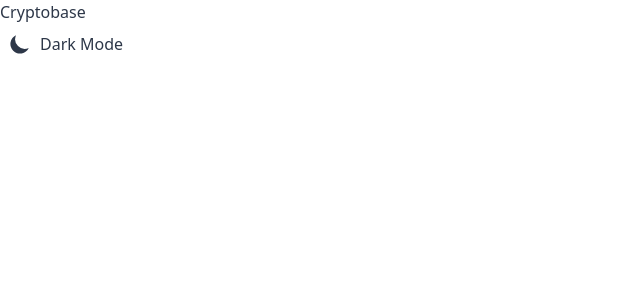
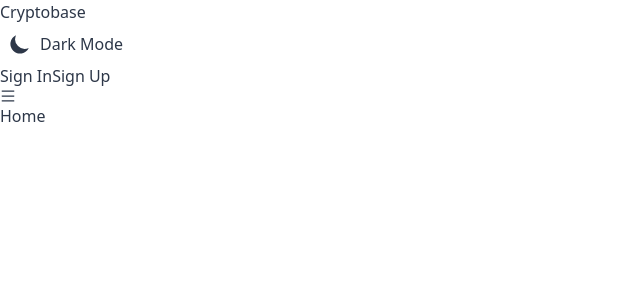
Before and after one commit to IamEssJay/Cryptobase, a React (Create React App) app: page / in a window 1280 px wide. Shown: the top 300 px of the page, without its empty margins (0-640 px from the left). Built offline with nearby package versions, Linux system fonts and the light colour scheme.

Commit message:
Checkpoint

```diff
--- a/src/components/Navbar.jsx
+++ b/src/components/Navbar.jsx
@@ -1,6 +1,7 @@
 import React from 'react'
 import { Link } from 'react-router-dom'
 import ThemeToggle from './ThemeToggle'
+import{AiOutlineMenu} from 'react-icons/ai'
 
 const Navbar = () => {
   return (
@@ -11,6 +12,20 @@
       <div>
         <ThemeToggle/>
       </div>
+      <div>
+        <Link to='/signin'>Sign In</Link>
+        <Link to='/signup'>Sign Up</Link>
+      </div>
+      <div>
+        <AiOutlineMenu/>
+      </div>
+      <div>
+        <ul>
+            <li>
+                <Link to='/'>Home</Link>
+            </li>
+        </ul>
+      </div>
     </div>
 
   )
```
